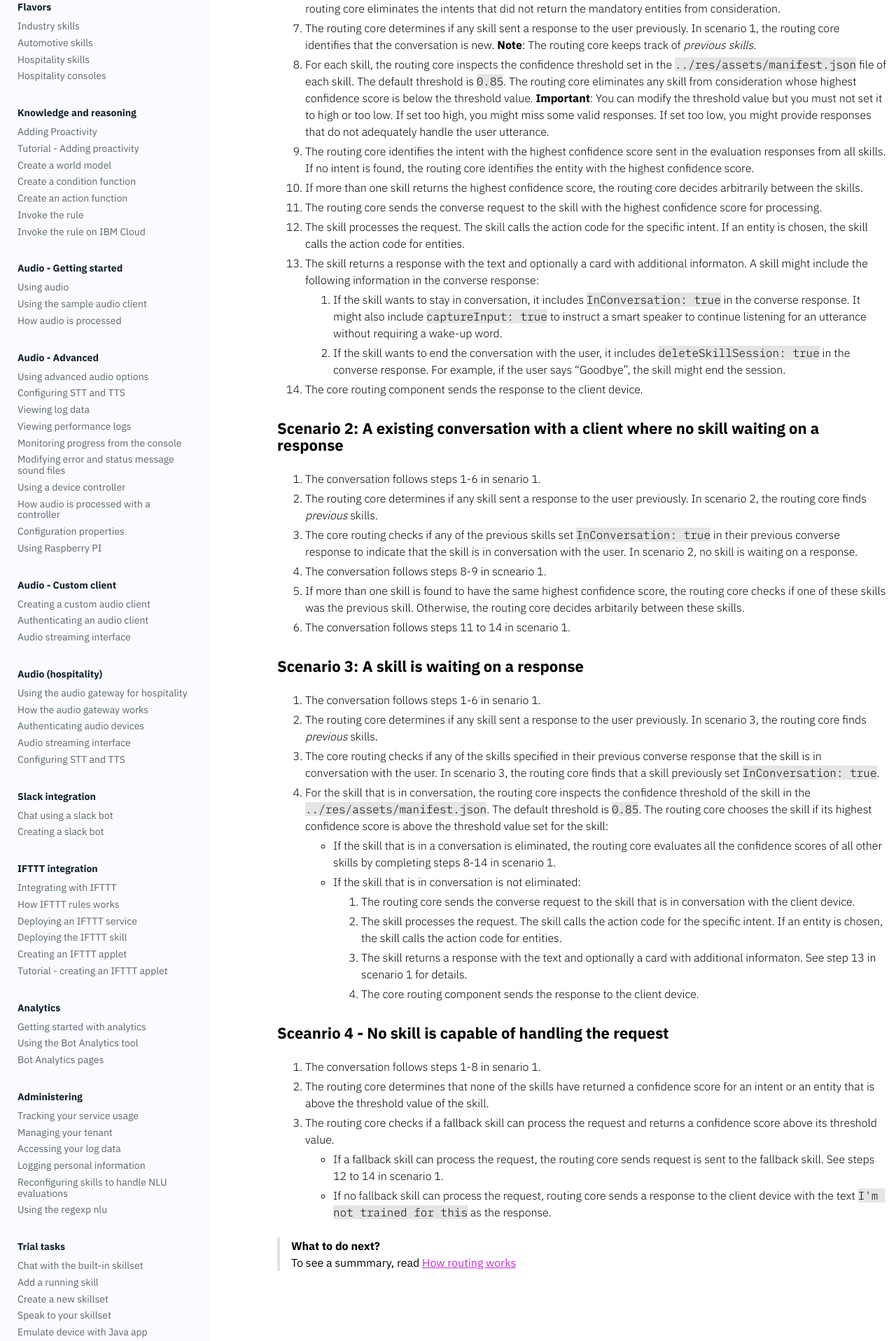
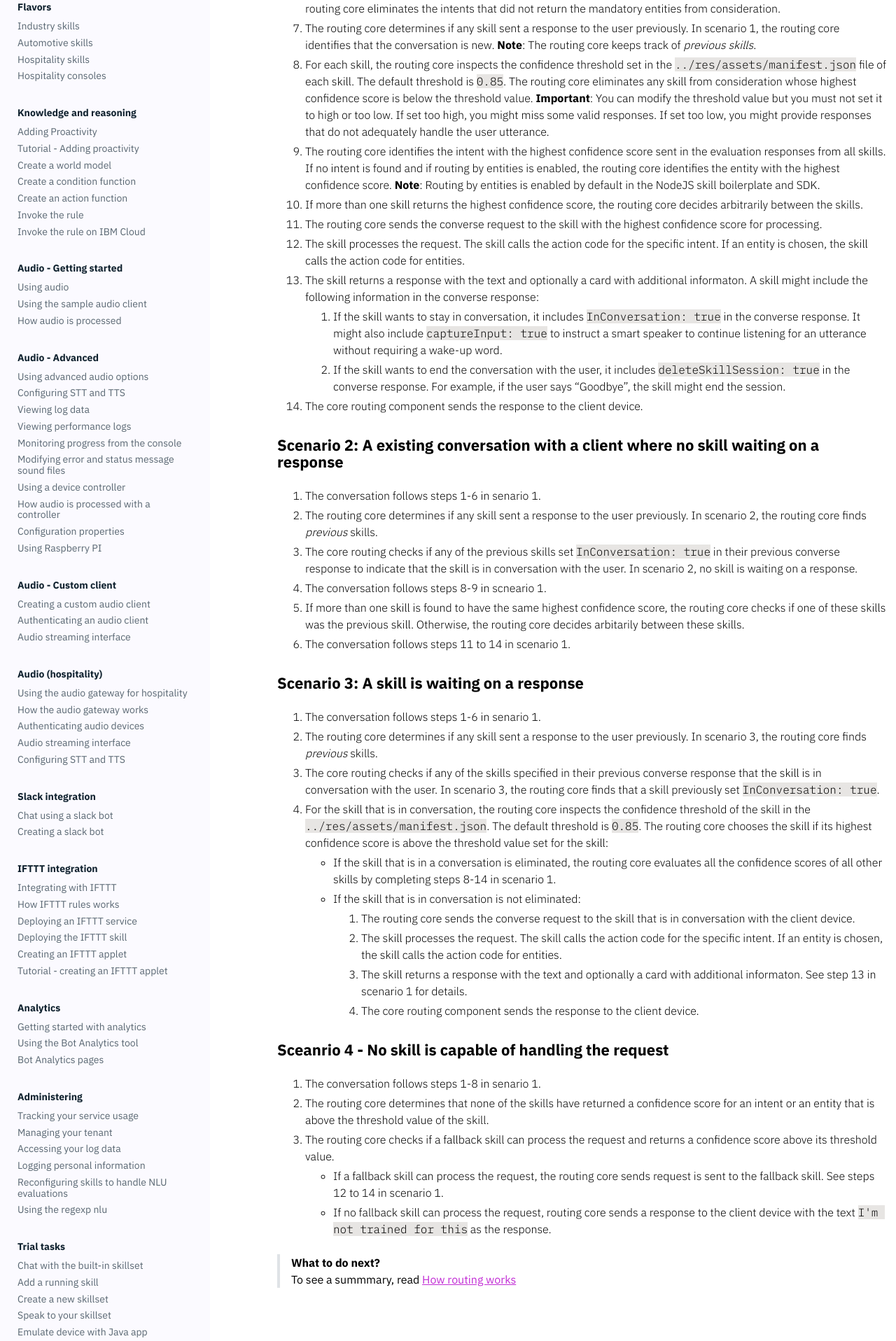
Before and after one commit to Watson-Personal-Assistant/developer, a Jekyll site: the page built from _content/advanced/how-it-works_advanced.md, in a window 1280 px wide. Shown: the part 800-2716 px from the top of the page at 70% size. Built offline with Jekyll 4.4.1, drawn with Linux system fonts in a browser that asks for light colours; some web fonts are replaced.

Commit message:
entity based routing

```diff
--- a/_content/advanced/how-it-works_advanced.md
+++ b/_content/advanced/how-it-works_advanced.md
@@ -18,7 +18,7 @@
 6. For each skill that uses regexp, the routing core checks the mandatory entities of each intent that is returned by the regexp nlu engine. Mandatory entities are specified in the `../res/assets/intents.json` file in the skill.  The routing core eliminates the intents that did not return the mandatory entities from consideration.
 7. The routing core determines if any skill sent a response to the user previously.  In scenario 1, the routing core identifies that the conversation is new.  **Note**: The routing core keeps track of _previous skills_.
 8. For each skill, the routing core inspects the confidence threshold set in the `../res/assets/manifest.json` file of each skill.  The default threshold is `0.85`.  The routing core eliminates any skill from consideration whose highest confidence score is below the threshold value. **Important**: You can modify the threshold value but you must not set it to high or too low. If set too high, you might miss some valid responses. If set too low, you might provide responses that do not adequately handle the user utterance.
-9. The routing core identifies the intent with the highest confidence score sent in the evaluation responses from all skills. If no intent is found, the routing core identifies the entity with the highest confidence score.
+9. The routing core identifies the intent with the highest confidence score sent in the evaluation responses from all skills. If no intent is found and if routing by entities is enabled, the routing core identifies the entity with the highest confidence score.  **Note**: Routing by entities is enabled by default in the NodeJS skill boilerplate and SDK.
 10. If more than one skill returns the highest confidence score, the  routing core decides arbitrarily between the skills.
 11. The routing core sends the converse request to the skill with the highest confidence score for processing.
 12. The skill processes the request.  The skill calls the action code for the specific intent.  If an entity is chosen, the skill calls the action code for entities.
```
Also changed, not shown: _content/images/routing_by_entities2.png.
